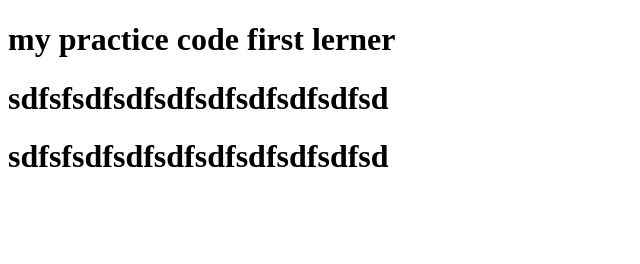
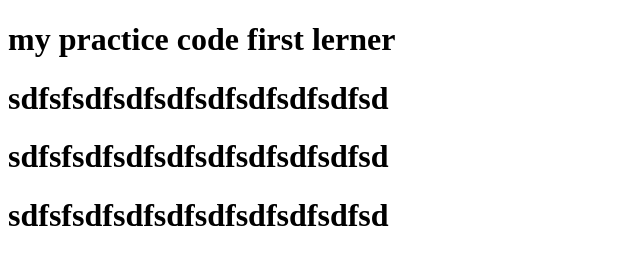
Before and after one commit to prokash-cuch/second-repository, a plain HTML site: page index.html in a window 1280 px wide. Shown: the whole page, without its empty margins (0-640 px from the left). Drawn offline with Linux system fonts and the light colour scheme.

Commit message:
thraed line

```diff
--- a/index.html
+++ b/index.html
@@ -11,5 +11,6 @@
     <h1>my practice code first lerner</h1>
     <h1>sdfsfsdfsdfsdfsdfsdfsdfsdfsd</h1>
     <h1>sdfsfsdfsdfsdfsdfsdfsdfsdfsd</h1>
+    <h1>sdfsfsdfsdfsdfsdfsdfsdfsdfsd</h1>
 </body>
 </html>
```
